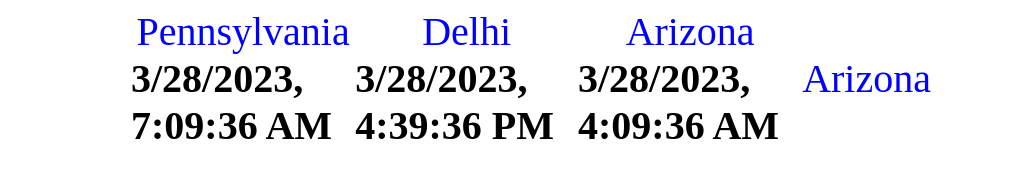
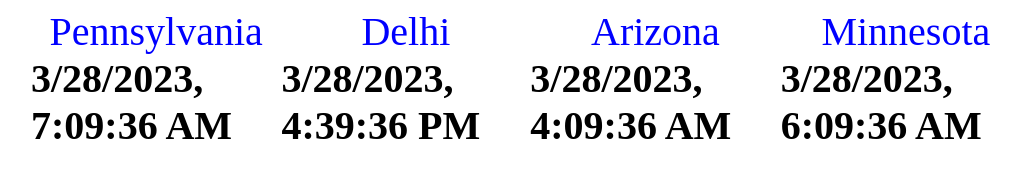
Before and after one commit to keshavjindal/states-clock, a plain HTML site: page index.html in a window 1280 px wide. Shown: the whole page, without its empty margins (109-1128 px from the left). Drawn offline with Linux system fonts and the light colour scheme.

Commit message:
minnesota added

```diff
--- a/index.html
+++ b/index.html
@@ -47,8 +47,8 @@
         <div id="arizonaClock"></div>
       </div>
       <div class="clock">
-        <div class="clock-label">Arizona</div>
-        <div id="arizonaClock"></div>
+        <div class="clock-label">Minnesota</div>
+        <div id="minnesotaClock"></div>
       </div>
     </div>
     <script src="script.js"></script>
--- a/script.js
+++ b/script.js
@@ -2,11 +2,13 @@ function updateTime() {
     const delhiTime = new Date().toLocaleString("en-US", {timeZone: "Asia/Kolkata"});
     const pennsylvaniaTime = new Date().toLocaleString("en-US", {timeZone: "America/New_York"});
     const arizonaTime = new Date().toLocaleString("en-US", {timeZone: "America/Phoenix"});
+    const minnesotaTime = new Date().toLocaleString("en-US", {timeZone: "America/Chicago"});
 
     // Update the HTML with the current time in each location
     document.getElementById("delhiClock").innerHTML = delhiTime;
     document.getElementById("pennsylvaniaClock").innerHTML = pennsylvaniaTime;
     document.getElementById("arizonaClock").innerHTML = arizonaTime;
+    document.getElementById("minnesotaClock").innerHTML = minnesotaTime;
   }
 
   setInterval(updateTime, 1000);
--- a/style.css
+++ b/style.css
@@ -3,7 +3,7 @@
     display: flex;
     justify-content: space-between;
     align-items: center;
-    width: 800px;
+    width: 1000px;
     margin: 0 auto;
     font-size: 40px;
     font-weight: bold;
```
